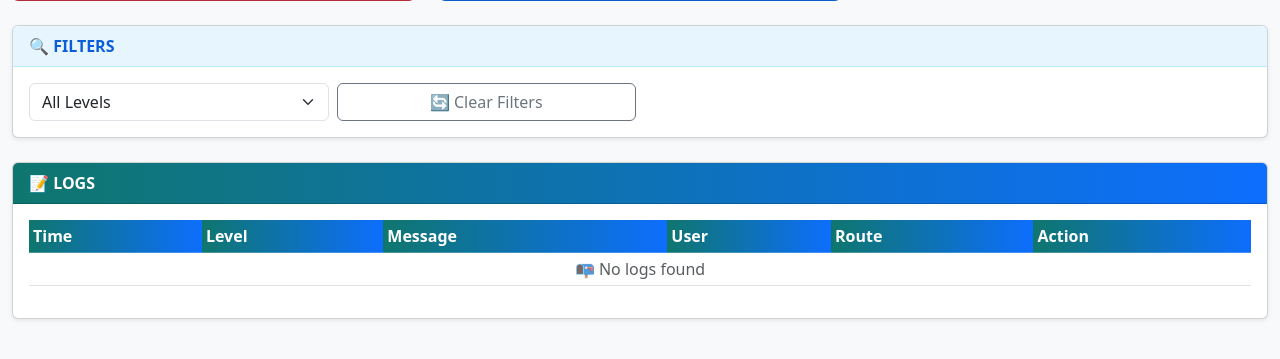
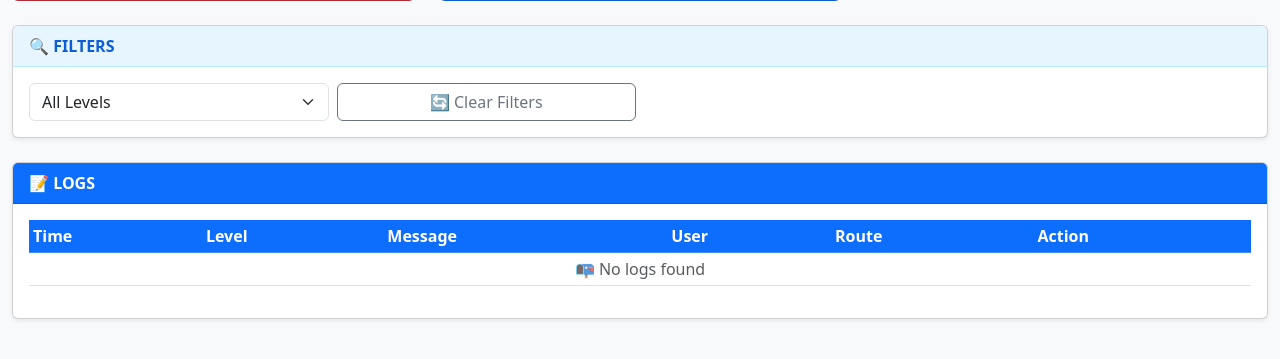
Before and after one commit to hoangahh98/pickleball, a Flask app: page /logs in a window 1280 px wide. Shown: the part 185-544 px from the top of the page. Run offline with Flask 3, Linux system fonts and the light colour scheme; the visitor is signed in with stand-in values (Sample User, id 1); some libraries are stand-ins or nearby versions.

Commit message:
auto push git 51

```diff
--- a/static/style.css
+++ b/static/style.css
@@ -8,24 +8,24 @@
 .card-header.bg-dark,
 .modal-header.bg-dark,
 .bg-dark:not(.navbar) {
-    background: linear-gradient(90deg, #0f766e, #0d6efd) !important;
+    background: #0d6efd !important;
     color: #fff !important;
 }
 
 .table-dark {
-    --bs-table-bg: #0f766e;
-    --bs-table-striped-bg: #116d75;
+    --bs-table-bg: #0d6efd;
+    --bs-table-striped-bg: #0b5ed7;
     --bs-table-striped-color: #fff;
-    --bs-table-active-bg: #0d6efd;
+    --bs-table-active-bg: #0a58ca;
     --bs-table-active-color: #fff;
-    --bs-table-hover-bg: #138496;
+    --bs-table-hover-bg: #0b5ed7;
     --bs-table-hover-color: #fff;
     color: #fff;
     border-color: rgba(255, 255, 255, .24);
 }
 
 .table-dark th {
-    background: linear-gradient(90deg, #0f766e, #0d6efd) !important;
+    background: #0d6efd !important;
     color: #fff !important;
     border-color: rgba(255, 255, 255, .22) !important;
 }
```
